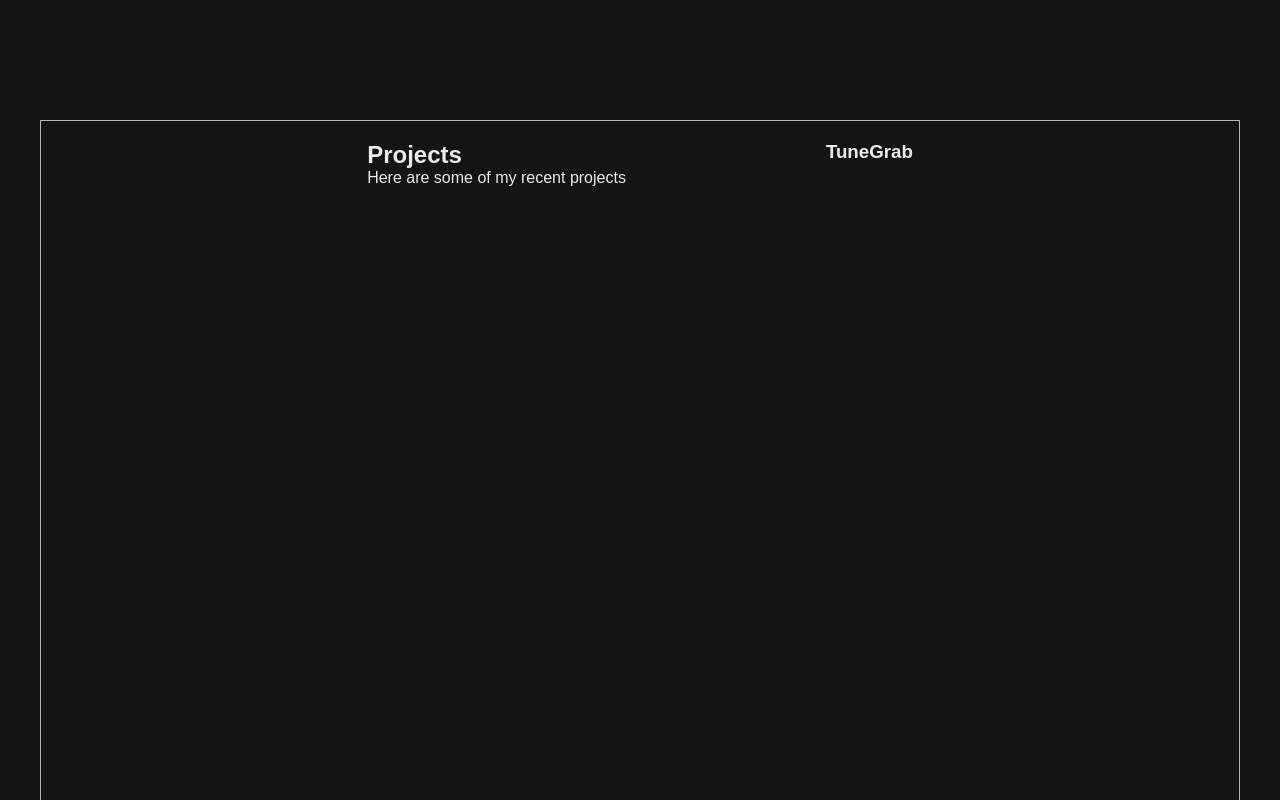
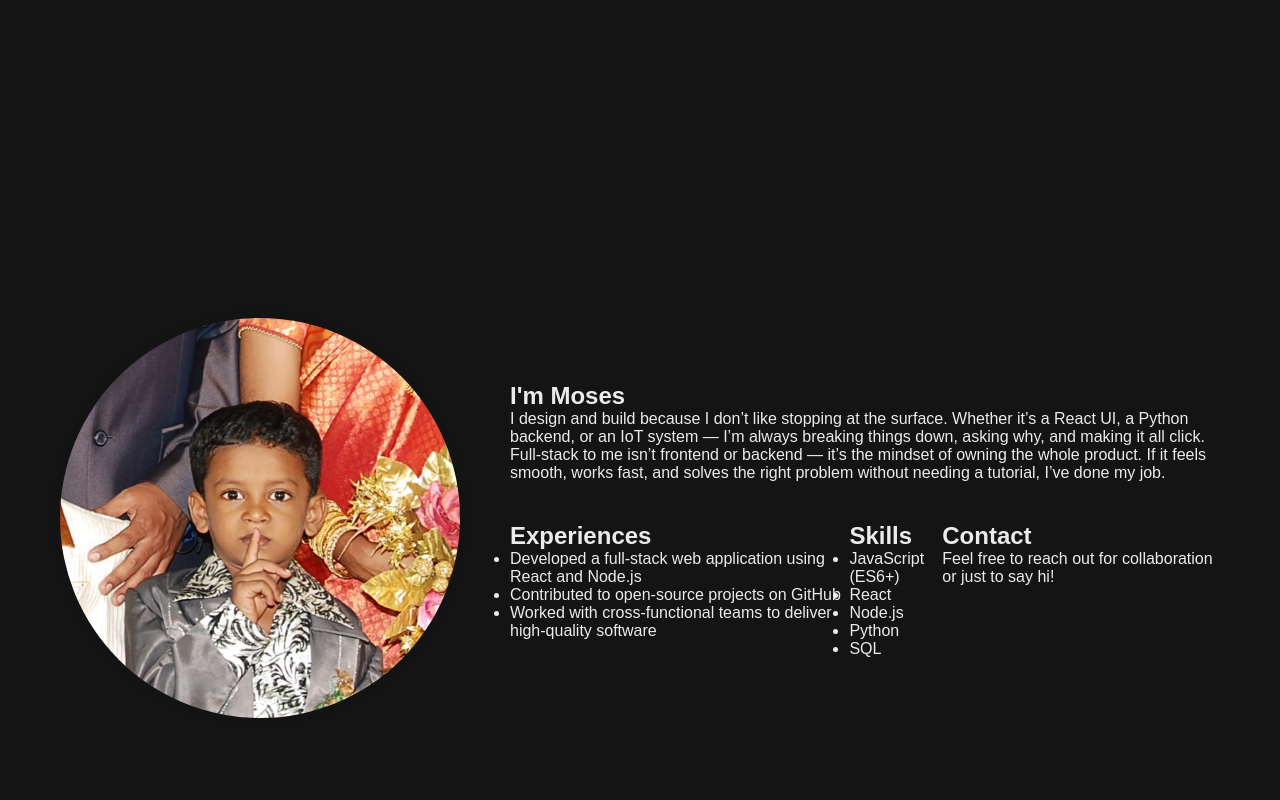
Before and after one commit to mosesfdo/Portfolio, a React (Vite) app: page / in a window 1280 px wide. Shown: the part 680-1480 px from the top of the page. Built offline with nearby package versions, Linux system fonts and the light colour scheme; a web font is replaced by a local one.

Commit message:
Remove ProjectBar and add HoverCard component
Replaced the ProjectBar component with a new HoverCard component, including renaming its CSS file. Updated App.jsx to remove ProjectBar references and adjusted layout styles in App.css. Added new project images for future use.

```diff
--- a/src/App.css
+++ b/src/App.css
@@ -157,8 +157,9 @@ section{
   border: #b7b7b7 1px solid;
   display: flex;
   flex-direction: row;
+  align-items: center;
   justify-content: center;
-  gap: 200px;
+  gap: 250px;
   padding: 20px 0;
 }
 
--- a/src/App.jsx
+++ b/src/App.jsx
@@ -3,7 +3,6 @@ import './App.css'
 import animeMe from './assets/Images/anime-me.png'
 import LinkedInIcon from './assets/Images/linkedin.svg'
 import GitHubIcon from './assets/Images/github.svg'
-import ProjectBar from './assets/Components/ProjectBar/ProjectBar.jsx'
 import aboutImage from './assets/Images/ha.jpg'
 
 function App() {
@@ -40,17 +39,6 @@ function App() {
 
         <div>
           <img src={animeMe} alt="Description of image" className="anime-image" />
-        </div>
-      </section>
-
-
-      <section className="project-section wrapper" id="projects">
-        <div className="projects-header">
-          <h2>Projects</h2>
-          <p>Here are some of my recent projects</p>
-        </div>
-        <div className="project-list">
-          <ProjectBar />
         </div>
       </section>
 
--- a/src/assets/Components/ProjectBar/ProjectBar.jsx
+++ /dev/null
@@ -1,11 +0,0 @@
-import React from 'react'
-
-function ProjectBar() {
-  return (
-    <div className="project-name">
-        <h3>TuneGrab</h3>
-    </div>
-  )
-}
-
-export default ProjectBar
```
Also changed, not shown: src/assets/Components/HoverCard/HoverCard.css (added), src/assets/Components/HoverCard/Hovercard.jsx (added), src/assets/Images/tempmail-scrn.png (added), src/assets/Images/tunegrab-scrn.png (added).
